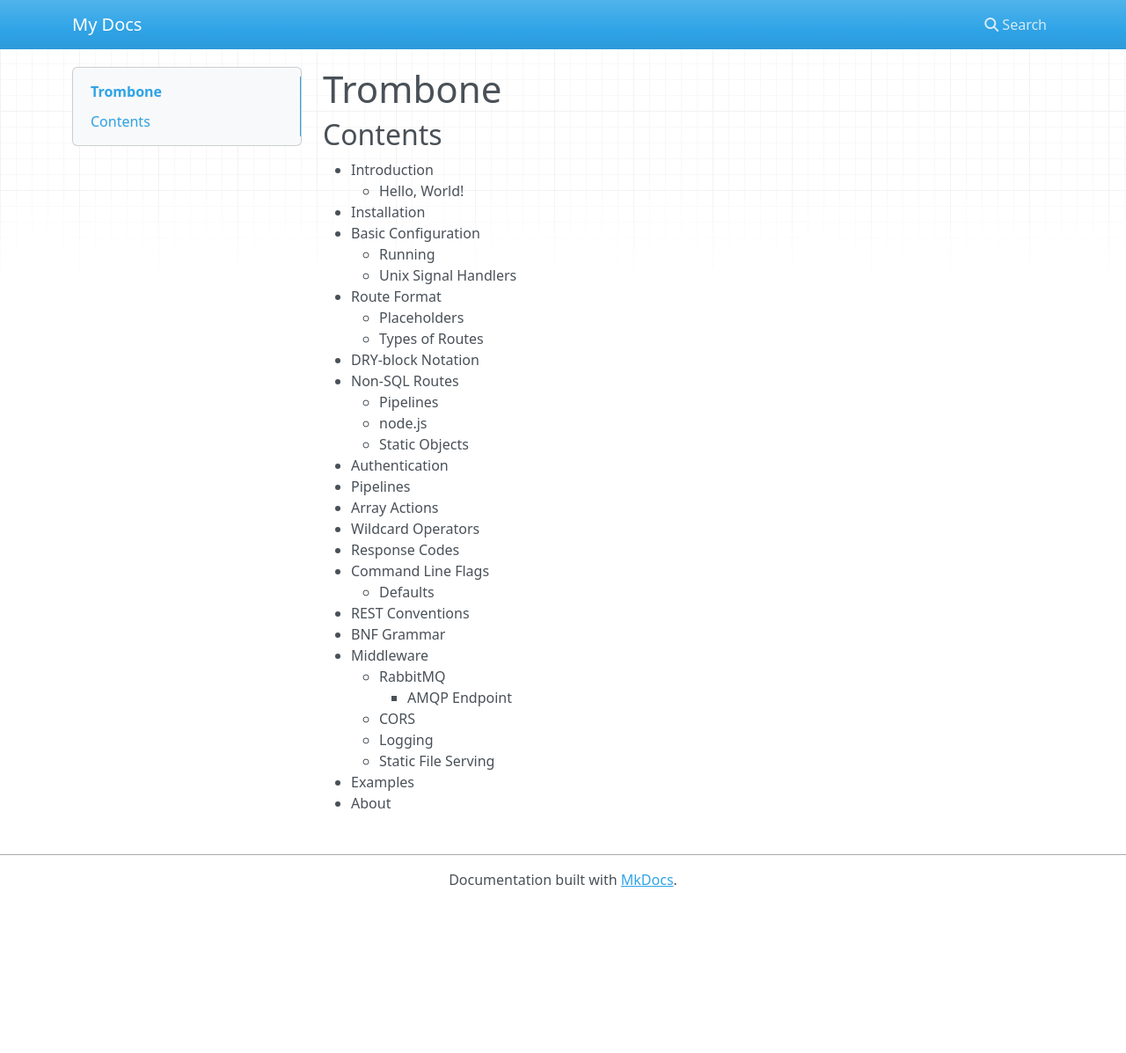
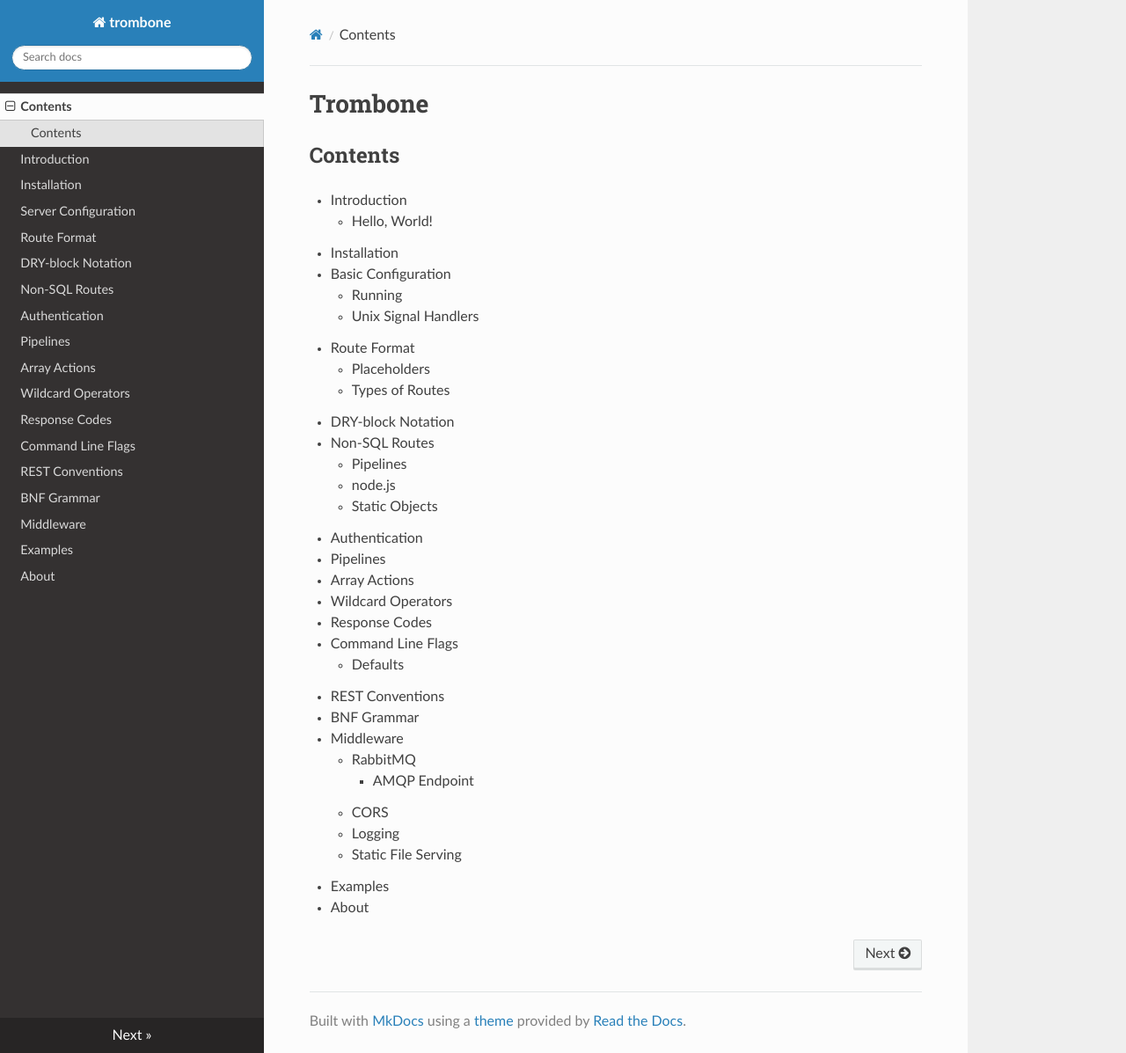
Before and after one commit to laserpants/trombone, an MkDocs documentation site: the page built from docs/docs/index.md, in a window 1280 px wide and 1197 px high. Shown: the whole window at 88% size. Built offline with MkDocs 1.6.1, drawn with Linux system fonts in a browser that asks for light colours; nearby versions of some CDN libraries; old or Windows-style settings are respelled for this version of MkDocs.

Commit message:
Simple scaffolding for RTD pages.

```diff
--- a/docs/mkdocs.yml
+++ b/docs/mkdocs.yml
@@ -1 +1,21 @@
-site_name: My Docs
+site_name: trombone
+pages:
+- [index.md, Contents]
+- [introduction.md, Introduction]
+- [install.md, Installation]
+- [configuration.md, Server Configuration]
+- [format.md, Route Format]
+- [dry-block.md, DRY-block Notation]
+- [non-sql.md, Non-SQL Routes]
+- [authentication.md, Authentication]
+- [pipelines.md, Pipelines]
+- [array.md, Array Actions]
+- [wildcard.md, Wildcard Operators]
+- [response.md, Response Codes]
+- [command-line.md, Command Line Flags]
+- [rest.md, REST Conventions]
+- [bnf.md, BNF Grammar]
+- [middleware.md, Middleware]
+- [examples.md, Examples]
+- [about.md, About]
+theme: readthedocs
```
Also changed, not shown: docs/README.md (+1 -1 lines), docs/docs/introduction.md (added, +1 -0 lines), docs/docs/about.md (added), docs/docs/array.md (added), docs/docs/authentication.md (added), docs/docs/bnf.md (added), docs/docs/command-line.md (added), docs/docs/configuration.md (added), docs/docs/dry-block.md (added), docs/docs/examples.md (added), docs/docs/format.md (added), docs/docs/install.md (added), docs/docs/middleware.md (added), docs/docs/non-sql.md (added), 4 more files.
